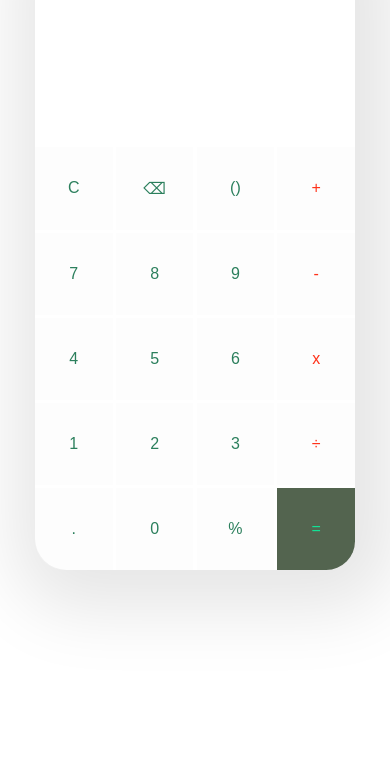
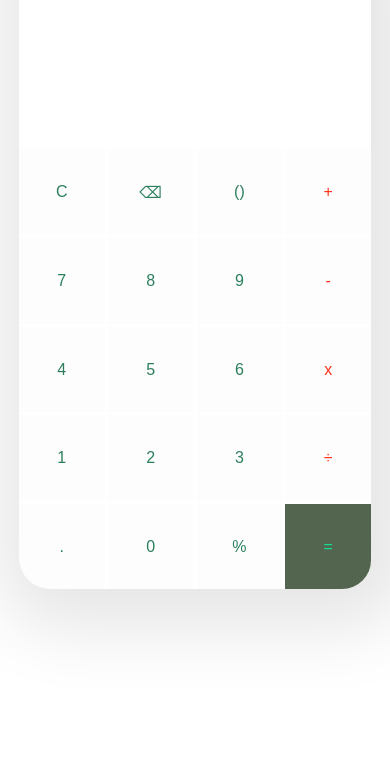
Before and after one commit to carlogy/Calculator-App, a plain HTML site: page index.html in a window 390 px wide. Shown: the part 78-844 px from the top of the page. Drawn offline with Linux system fonts and the light colour scheme.

Commit message:
minor tweak to sizing.

```diff
--- a/styles.css
+++ b/styles.css
@@ -150,8 +150,8 @@
 }
 
 @media all and (max-width: 400px) {
-    body {margin: .5rem 0 .2rem 0;}
-    .calculator {height: 40rem;
-                 width: 20rem;
+    body {margin: .2rem 0 .2rem 0;}
+    .calculator {height: 41.5rem;
+                 width: 22rem;
     }
 }
```
